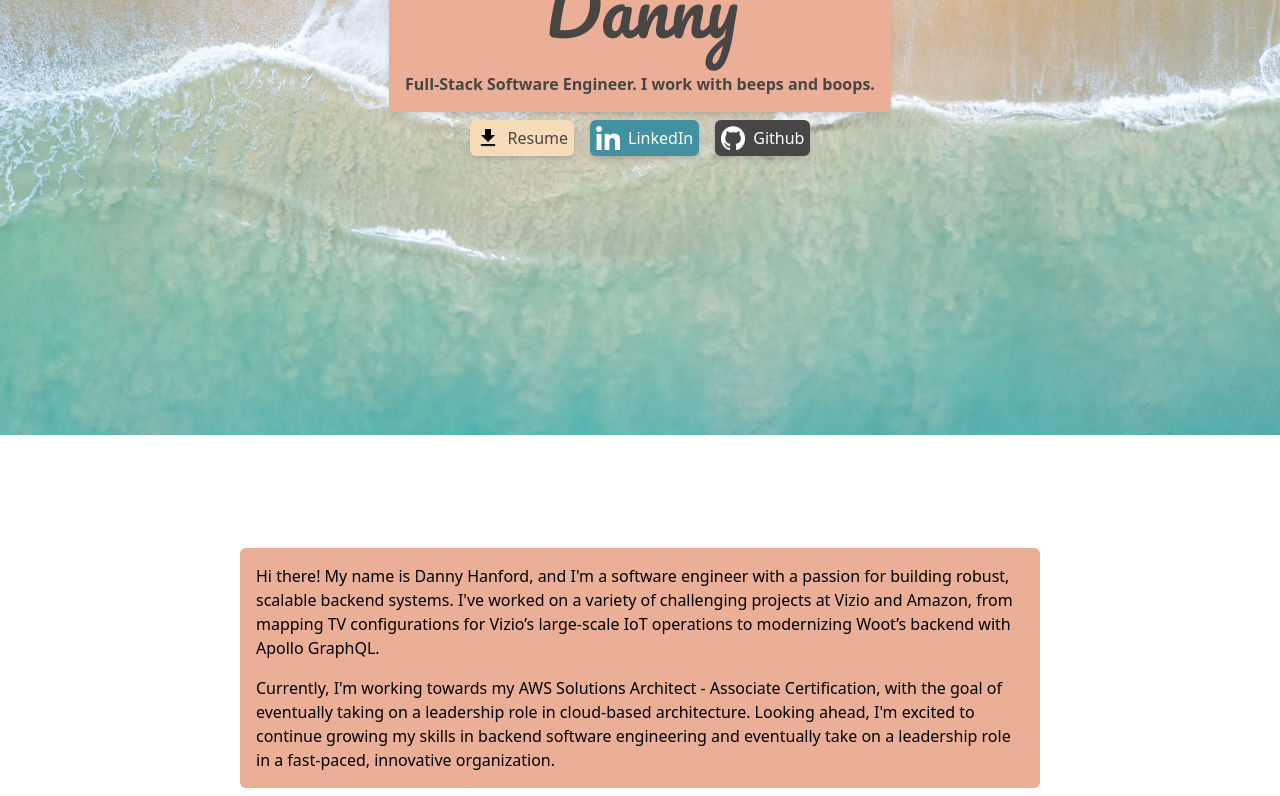
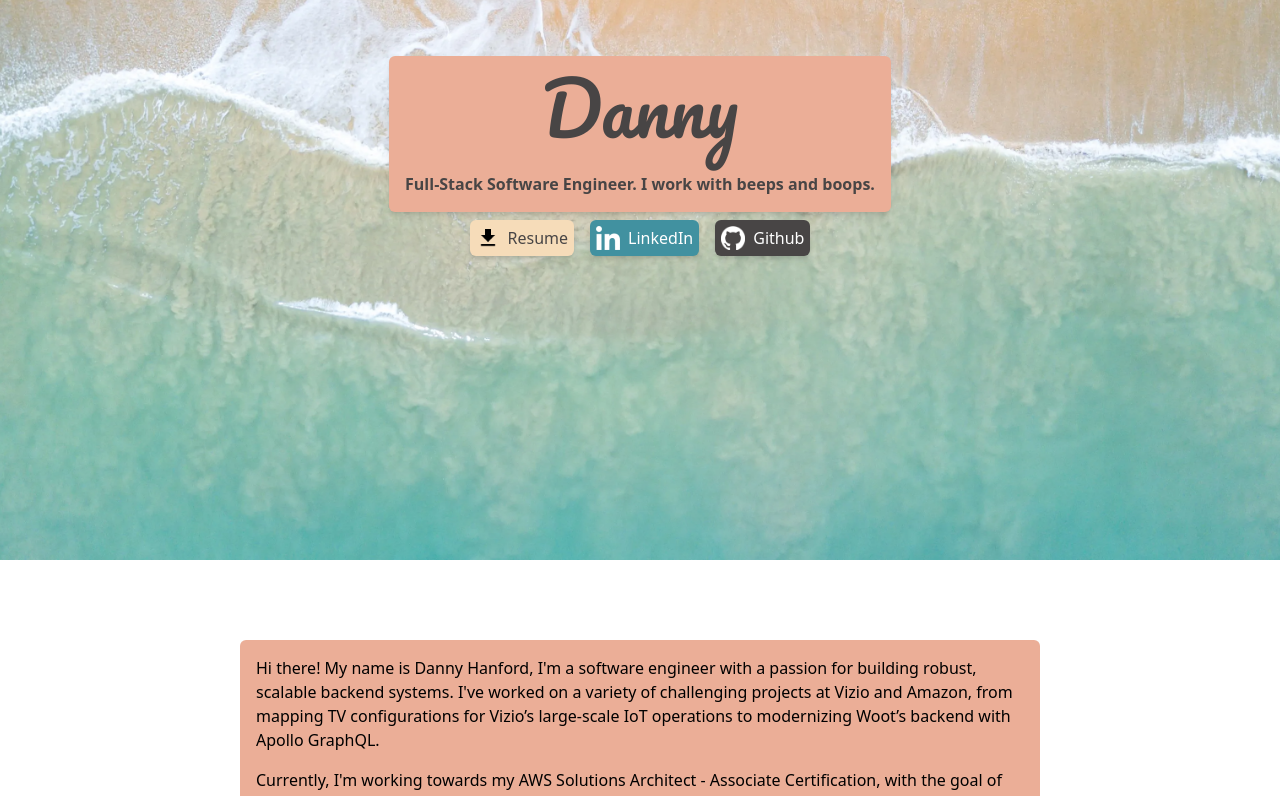
Before and after one commit to dannyhannyford/tynext, a Next.js app: page / in a window 1280 px wide. Shown: the part 240-1036 px from the top of the page. Built offline with nearby package versions, Linux system fonts and the light colour scheme.

Commit message:
fix navbar to top while scrolling, cover entire button with backdrop during hover for links, fix background image to not interact with components below the fold

```diff
--- a/components/LinkCard/LinkCard.tsx
+++ b/components/LinkCard/LinkCard.tsx
@@ -21,11 +21,11 @@ export default function LinkCard(props: LinkCardData) {
       >
         <button
           type="button"
-          className={`m-2 rounded-md shadow-md ${
+          className={`relative m-2 rounded-md shadow-md ${
             colorVariants[props.color as keyof ColorVar]
           } `}
         >
-          <div className="m-0.5 flex flex-row rounded-md hover:backdrop-brightness-75">
+          <div className="m-0.5 flex flex-row rounded-md">
             <Image
               src={props.image}
               width="24"
@@ -34,6 +34,7 @@ export default function LinkCard(props: LinkCardData) {
               className="m-1"
             />
             <div className="m-1 font-medium">{props.title}</div>
+            <div className="absolute inset-0 rounded-md hover:backdrop-brightness-75"></div>
           </div>
         </button>
       </Link>
--- a/components/Navbar.tsx
+++ b/components/Navbar.tsx
@@ -11,6 +11,7 @@ export default function Navbar() {
 
   return (
     <>
+      <div id="navigation" className="fixed top-0 z-10 w-full">
         <div className="flex-col">
           <div className="flex flex-grow flex-row drop-shadow-md">
             {navList.map((link: any) => (
@@ -26,6 +27,7 @@ export default function Navbar() {
             ))}
           </div>
         </div>
+      </div>
     </>
   );
 }
--- a/pages/About.tsx
+++ b/pages/About.tsx
@@ -3,23 +3,23 @@ import React from 'react';
 export default function About() {
   return (
     <>
-      <div id="about" className="mb-20 flex flex-row justify-center">
+      <div id="about" className="mx-4 mb-20 flex flex-row justify-center">
         <div className="flex flex-col justify-center rounded-md bg-peach-400">
           <div className="m-4 max-w-3xl">
             <div className="mb-4">
-              Hi there! My name is Danny Hanford, and I'm a software engineer
-              with a passion for building robust, scalable backend systems. I've
-              worked on a variety of challenging projects at Vizio and Amazon,
-              from mapping TV configurations for Vizio’s large-scale IoT
-              operations to modernizing Woot’s backend with Apollo GraphQL.
+              Hi there! My name is Danny Hanford, I'm a software engineer with a
+              passion for building robust, scalable backend systems. I've worked
+              on a variety of challenging projects at Vizio and Amazon, from
+              mapping TV configurations for Vizio’s large-scale IoT operations
+              to modernizing Woot’s backend with Apollo GraphQL.
             </div>
             <div className="">
               Currently, I'm working towards my AWS Solutions Architect -
-              Associate Certification, with the goal of eventually taking on a
-              leadership role in cloud-based architecture. Looking ahead, I'm
-              excited to continue growing my skills in backend software
-              engineering and eventually take on a leadership role in a
-              fast-paced, innovative organization.
+              Associate Certification, with the goal of designing better
+              cloud-based architecture. Looking ahead, I'm excited to continue
+              growing my skills in backend software engineering and eventually
+              take on a leadership role in a fast-paced, innovative
+              organization.
             </div>
           </div>
         </div>
--- a/pages/Contact.tsx
+++ b/pages/Contact.tsx
@@ -4,7 +4,7 @@ import React from 'react';
 export default function Contact() {
   return (
     <>
-      <div id="contact" className="flex flex-row justify-center">
+      <div id="contact" className="mx-4 mb-4 flex flex-row justify-center">
         <div className="flex flex-col justify-center rounded-md bg-peach-400">
           <div className="m-4 max-w-md">
             <div>Seattle, Washington</div>
--- a/pages/index.tsx
+++ b/pages/index.tsx
@@ -16,13 +16,23 @@ export default function Home({}) {
       <Head>
         <title>Danny Hanford</title>
       </Head>
-      <div className="mb-96">
-        <div className="absolute -z-10">
-          <Image src={ocean} priority quality={100} alt="beach" />
-        </div>
+      <div className="flex min-h-screen flex-col">
+        <div className="relative flex-1">
+          <Image
+            src={ocean}
+            priority
+            quality={100}
+            alt="beach"
+            fill
+            className="object-cover"
+          />
+          <div
+            id="Top Content"
+            className="absolute top-0 left-0 flex h-full w-full items-center justify-center"
+          >
             <div className="flex flex-col">
-          <div className="mt-40 flex flex-row justify-center">
-            <div className="flex flex-col justify-center rounded-md bg-peach-400 shadow-md">
+              <div className="flex flex-row justify-center">
+                <div className="mx-4 flex flex-col justify-center rounded-md bg-peach-400 shadow-md">
                   <div className="m-4">
                     <div
                       className={`mb-7 text-center text-7xl ${inter.className} text-graphite-400`}
@@ -42,9 +52,13 @@ export default function Home({}) {
               </div>
             </div>
           </div>
+        </div>
+      </div>
+      <div className="mt-20 flex-1">
         <About />
         <Portfolio />
         <Contact />
+      </div>
     </>
   );
 }
```
Lines whose indentation alone changed are shown as unchanged.
